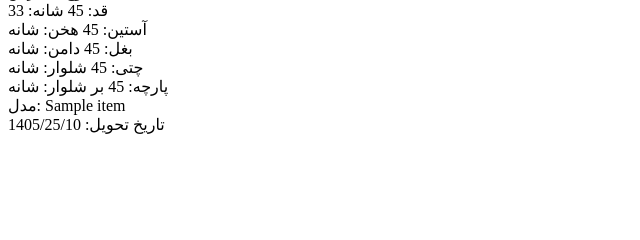
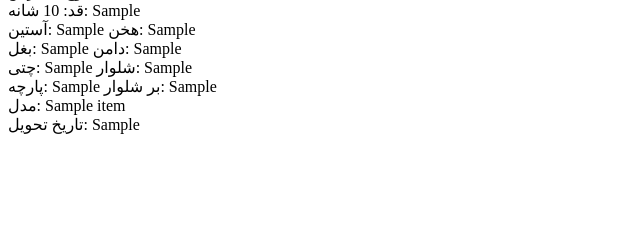
Before and after one commit to omidshayan/tailoring-management-system, a PHP site: template resources/views/app/prints/fish/fish-print.php in a window 1280 px wide. Shown: the part 119-359 px from the top of the page, without its empty margins (0-640 px from the left). Run offline with PHP 8.4, Linux system fonts and the light colour scheme; the template is opened without the code that fills it: most values are stand-ins (such as "Sample title", 1, 10 or a date in 2020); data that the repository does not hold is empty.

Commit message:
added infos

```diff
--- a/Http/Controllers/orders/Order.php
+++ b/Http/Controllers/orders/Order.php
@@ -16,6 +16,8 @@ class Order extends App
         if ($orders) {
 
             $user = $this->db->select('SELECT * FROM users WHERE `id` = ?', [$orders['user_id']])->fetch();
+
+            $measurement = $this->db->select('SELECT * FROM measurements WHERE `user_id` = ?', [$user['id']])->fetch();
 
             $orderList = $this->db->select("
                 SELECT
--- a/resources/views/app/prints/fish/fish-print.php
+++ b/resources/views/app/prints/fish/fish-print.php
@@ -37,31 +37,33 @@ if (!empty($orderList)) { ?>
                 </div>
 
                 <div class="fs12 justify-between p5 bbb">
-                    <span>قد: 45</span>
-                    <span>شانه: 33</span>
+                    <span>قد: <span class="fs14 bold"><?= $measurement['af_height'] ?: '--' ?></span></span>
+                    <span>شانه: <span class="fs14 bold"><?= $measurement['af_sholder'] ?: '--' ?></span></span>
+                </div>
+                <div class="fs12 justify-between p5 bbb">
+                    <span>آستین: <span class="fs14 bold"><?= $measurement['af_sleeve'] ?: '--' ?></span></span>
+                    <span>هخن: <span class="fs14 bold"><?= $measurement['af_ice'] ?: '--' ?></span></span>
+                </div>
+                <div class="fs12 justify-between p5 bbb">
+                    <span>بغل: <span class="fs14 bold"><?= $measurement['af_hug'] ?: '--' ?></span></span>
+                    <span>دامن: <span class="fs14 bold"><?= $measurement['af_skirt'] ?: '--' ?></span></span>
+                </div>
+                <div class="fs12 justify-between p5 bbb">
+                    <span>چتی: <span class="fs14 bold"><?= $measurement['af_chatty'] ?: '--' ?></span></span>
+                    <span>شلوار: <span class="fs14 bold"><?= $measurement['af_pants'] ?: '--' ?></span></span>
+                </div>
+                <div class="fs12 justify-between p5 bbb">
+                    <span>پارچه: <span class="fs14 bold"><?= $measurement['af_cloth'] ?: '--' ?></span></span>
+                    <span>بر شلوار: <span class="fs14 bold"><?= $measurement['af_bar_pants'] ?: '--' ?></span></span>
+                </div>
+                <div class="fs12 p5 bbb">
+                    <span>مدل: <span class="fs14 bold"></span><?= $item['model_name'] ?></span>
                 </div>
 
-                <div class="fs12 justify-between p5 bbb">
-                    <span>آستین: 45</span>
-                    <span>هخن: شانه</span>
-                </div>
-                <div class="fs12 justify-between p5 bbb">
-                    <span>بغل: 45</span>
-                    <span>دامن: شانه</span>
-                </div>
-                <div class="fs12 justify-between p5 bbb">
-                    <span>چتی: 45</span>
-                    <span>شلوار: شانه</span>
-                </div>
-                <div class="fs12 justify-between p5 bbb">
-                    <span>پارچه: 45</span>
-                    <span>بر شلوار: شانه</span>
-                </div>
-                <div class="fs12 p5 bbb">
-                    <span>مدل: <?= $item['model_name'] ?></span>
-                </div>
-
-                <div class="fs12 p5 center">تاریخ تحویل: <span>1405/25/10</span></div>
+                <?= !empty($orders['end_sewing'])
+                    ? '<div class="fs12 p5 center">تاریخ تحویل: <span>' . $orders['end_sewing'] . '</span></div>'
+                    : ''
+                ?>
 
             </div>
 
```
